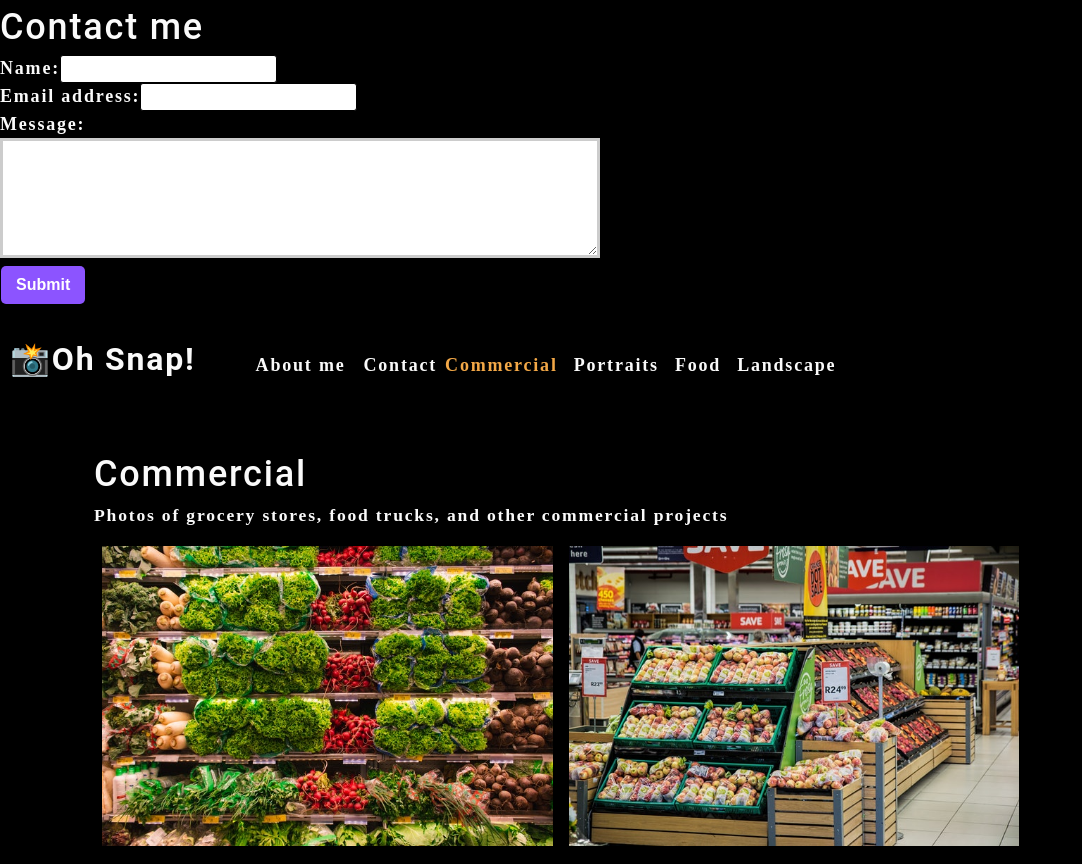
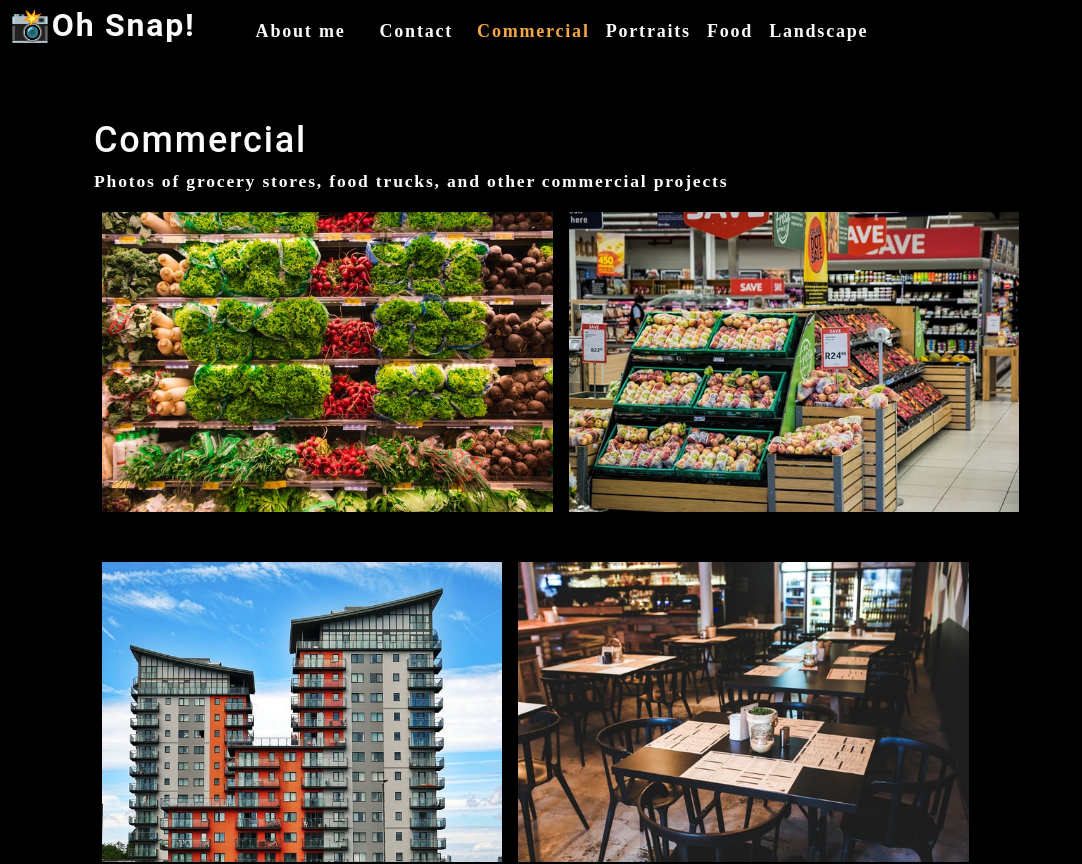
Before and after one commit to Hadasss/photo-port, a React (Create React App) app: page / in a window 1280 px wide. Shown: the top 864 px of the page, without its empty margins (0-1082 px from the left). Built offline with nearby package versions, Linux system fonts and the light colour scheme.

Commit message:
added conditional rendering (SPA) to Nav

```diff
--- a/src/App.js
+++ b/src/App.js
@@ -5,6 +5,7 @@
 import ContactForm from "./components/Contact";
 
 function App() {
+  const [contactSelected, setContactSelected] = useState(false);
   const [categories] = useState([
     {
       name: "commercial",
@@ -23,16 +24,24 @@
 
   return (
     <div>
-      <ContactForm></ContactForm>
-      {/* New props also cause components to re-render. So even though the setter in App.js doesn’t cause its children to re-render, the fact that its prop changed does. */}
       <Nav
         categories={categories}
         setCurrentCategory={setCurrentCategory}
         currentCategory={currentCategory}
+        // Passing the getter and setter functions into the Nav component will allow this component to modify the state in the App component, which will conditionally render based on the user's selection.
+        contactSelected={contactSelected}
+        setContactSelected={setContactSelected}
       ></Nav>
       <main>
-        <Gallery currentCategory={currentCategory}></Gallery>
-        <About></About>
+        {/* ternary operator: */}
+        {!contactSelected ? (
+          <>
+            <Gallery currentCategory={currentCategory}></Gallery>
+            <About></About>
+          </>
+        ) : (
+          <ContactForm></ContactForm>
+        )}
       </main>
     </div>
   );
--- a/src/components/Contact/index.jsx
+++ b/src/components/Contact/index.jsx
@@ -1,6 +1,8 @@
 import React, { useState } from "react";
+import { validateEmail } from "../../utils/helpers";
 
 function ContactForm() {
+  const [errorMessage, setErrorMessage] = useState("");
   const [formState, setFormState] = useState({
     name: "",
     email: "",
@@ -9,9 +11,27 @@
   const { name, email, message } = formState;
 
   function handleChange(e) {
+    if (e.target.name === "email") {
+      const isValid = validateEmail(e.target.value);
+      console.log(isValid);
+      // isValid conditional statement
+      if (!isValid) {
+        setErrorMessage("Your email is invalid");
+      } else {
+        setErrorMessage("");
+      }
+    } else {
+      if (!e.target.value.length) {
+        setErrorMessage(`${e.target.name} is required`);
+      } else {
+        setErrorMessage("");
+      }
+    }
     // we're using the setFormState function to update the formState value for the name property. We assign the value taken from the input field in the UI with e.target.value and assign this value to the property formState.name.
     // We use the spread operator, ...formState, so we can retain the other key-value pairs in this object. Without the spread operator, the formState object would be overwritten to only contain the name: value key pair.
-    setFormState({ ...formState, [e.target.name]: e.target.value });
+    if (!errorMessage) {
+      setFormState({ ...formState, [e.target.name]: e.target.value });
+    }
     // The name property of target in the preceding expression refers to the name attribute of the form element. This attribute value matches the property names of formState (name, email, and message) and allows us to use [ ] to create dynamic property names.
   }
 
@@ -30,7 +50,7 @@
             type="text"
             name="name"
             defaultValue={name}
-            onChange={handleChange}
+            onBlur={handleChange}
           />
         </div>
         <div>
@@ -39,7 +59,7 @@
             type="email"
             name="email"
             defaultValue={email}
-            onChange={handleChange}
+            onBlur={handleChange}
           />
         </div>
         <div>
@@ -49,9 +69,15 @@
             name="message"
             rows="5"
             defaultValue={message}
-            onChange={handleChange}
+            onBlur={handleChange}
           />
         </div>
+
+        {errorMessage && (
+          <div>
+            <p className="error-text">{errorMessage}</p>
+          </div>
+        )}
 
         <button type="submit">Submit</button>
       </form>
--- a/src/components/Nav/index.js
+++ b/src/components/Nav/index.js
@@ -2,7 +2,13 @@
 import { capitalizeFirstLetter } from "../../utils/helpers";
 
 function Nav(props) {
-  const { categories = [], setCurrentCategory, currentCategory } = props;
+  const {
+    categories = [],
+    setCurrentCategory,
+    currentCategory,
+    contactSelected,
+    setContactSelected,
+  } = props;
 
   // the first argument is the callback function, and the second argument is an array with a single element, currentCategory. The second argument directs the hook to re-render the component on changes to the value of this state.
   // if currentCategory changes now, the component will re-render so that the change in document.title will be visible to the user.
@@ -23,12 +29,16 @@
       <nav>
         <ul className="flex-row">
           <li className="mx-2">
-            <a data-testid="about" href="#about">
+            <a
+              data-testid="about"
+              href="#about"
+              onClick={() => setContactSelected(false)}
+            >
               About me
             </a>
           </li>
-          <li>
-            <span>Contact</span>
+          <li className={`mx-2 ${contactSelected && "navActive"}`}>
+            <span onClick={() => setContactSelected(true)}>Contact</span>
           </li>
           {/* Whenever we map over anything in JSX, the outermost element must have a key attribute that's set to be something unique. This helps React keep track of items in the virtual DOM. */}
           {/* When you map over an array in a JSX expression, you should return only a single JSX element—like how you can only return a single element from a React component. */}
@@ -36,13 +46,16 @@
             <li
               //  short-circuit expression: currentCategory.name === category.name will get evaluated, and as long as it is true, then the second bit of the short circuit, navActive, will be returned.
               className={`mx-1 ${
-                currentCategory.name === category.name && "navActive"
+                currentCategory.name === category.name &&
+                !contactSelected &&
+                "navActive"
               }`}
               key={category.name}
             >
               <span
                 onClick={() => {
                   setCurrentCategory(category);
+                  setContactSelected(false);
                 }}
               >
                 {capitalizeFirstLetter(category.name)}
```
